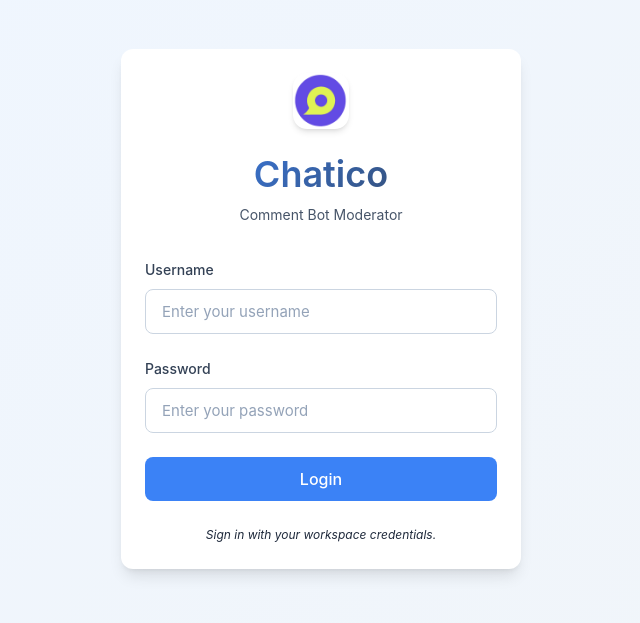
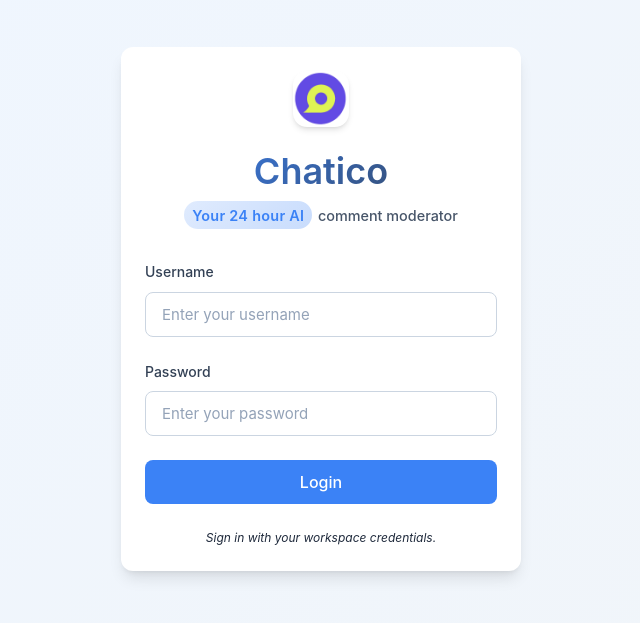
Before and after one commit to lun1tunes/instachatico-ui, a Vue app: page /login in a window 1280 px wide. Shown: the part 123-746 px from the top of the page, without its empty margins (319-959 px from the left). Built offline with nearby package versions, Linux system fonts and the light colour scheme; no server answers.

Commit message:
Update login subtitles in English and Russian localization files for clarity and improved presentation. Refactor Login.vue to display subtitles in a more visually appealing format with new CSS styles for accent and rest text.

```diff
--- a/src/locales/en.ts
+++ b/src/locales/en.ts
@@ -21,7 +21,9 @@ const en = {
   },
   auth: {
     title: 'Chatico',
-    subtitle: 'Comment Bot Moderator',
+    subtitle: 'Your 24 hour AI comment moderator',
+    subtitleLead: 'Your 24 hour AI',
+    subtitleTail: 'comment moderator',
     username: 'Username',
     password: 'Password',
     usernamePlaceholder: 'Enter your username',
--- a/src/locales/ru.ts
+++ b/src/locales/ru.ts
@@ -21,7 +21,9 @@ const ru = {
   },
   auth: {
     title: 'Chatico',
-    subtitle: 'Модератор комментариев',
+    subtitle: 'Ваш 24-часовой AI модератор комментариев',
+    subtitleLead: 'Ваш 24-часовой AI',
+    subtitleTail: 'модератор комментариев',
     username: 'Имя пользователя',
     password: 'Пароль',
     usernamePlaceholder: 'Введите имя пользователя',
--- a/src/views/Login.vue
+++ b/src/views/Login.vue
@@ -5,7 +5,10 @@
         <div class="login-header">
           <img class="login-icon" :src="appIconSrc" alt="" aria-hidden="true" />
           <h1>{{ localeStore.t('auth.title') }}</h1>
-          <p class="login-subtitle">{{ localeStore.t('auth.subtitle') }}</p>
+          <p class="login-subtitle">
+            <span class="login-subtitle__accent">{{ localeStore.t('auth.subtitleLead') }}</span>
+            <span class="login-subtitle__rest">{{ localeStore.t('auth.subtitleTail') }}</span>
+          </p>
         </div>
 
         <form @submit.prevent="handleLogin" class="login-form">
@@ -130,8 +133,27 @@ async function handleLogin() {
 
 .login-subtitle {
   color: var(--navy-600);
-  font-size: 0.875rem;
+  font-size: 0.9rem;
+  display: inline-flex;
+  align-items: center;
+  justify-content: center;
+  flex-wrap: wrap;
+  gap: 0.35rem;
   margin: 0;
+}
+
+.login-subtitle__accent {
+  padding: 0.15rem 0.5rem;
+  border-radius: 999px;
+  background: linear-gradient(135deg, rgba(59, 130, 246, 0.16), rgba(59, 130, 246, 0.28));
+  color: var(--blue-500);
+  font-weight: 600;
+  letter-spacing: 0.02em;
+}
+
+.login-subtitle__rest {
+  color: var(--navy-600);
+  font-weight: 500;
 }
 
 .login-form {
```
